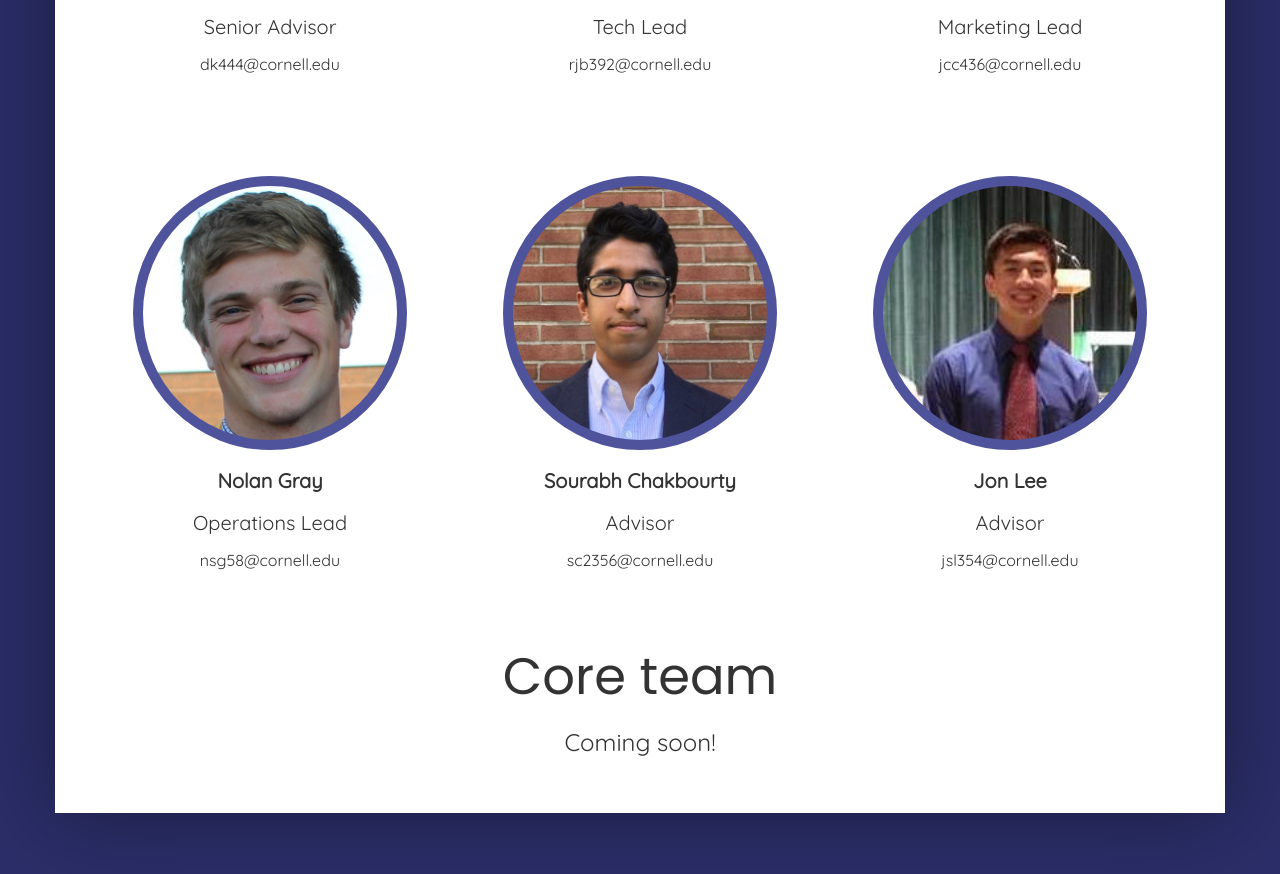
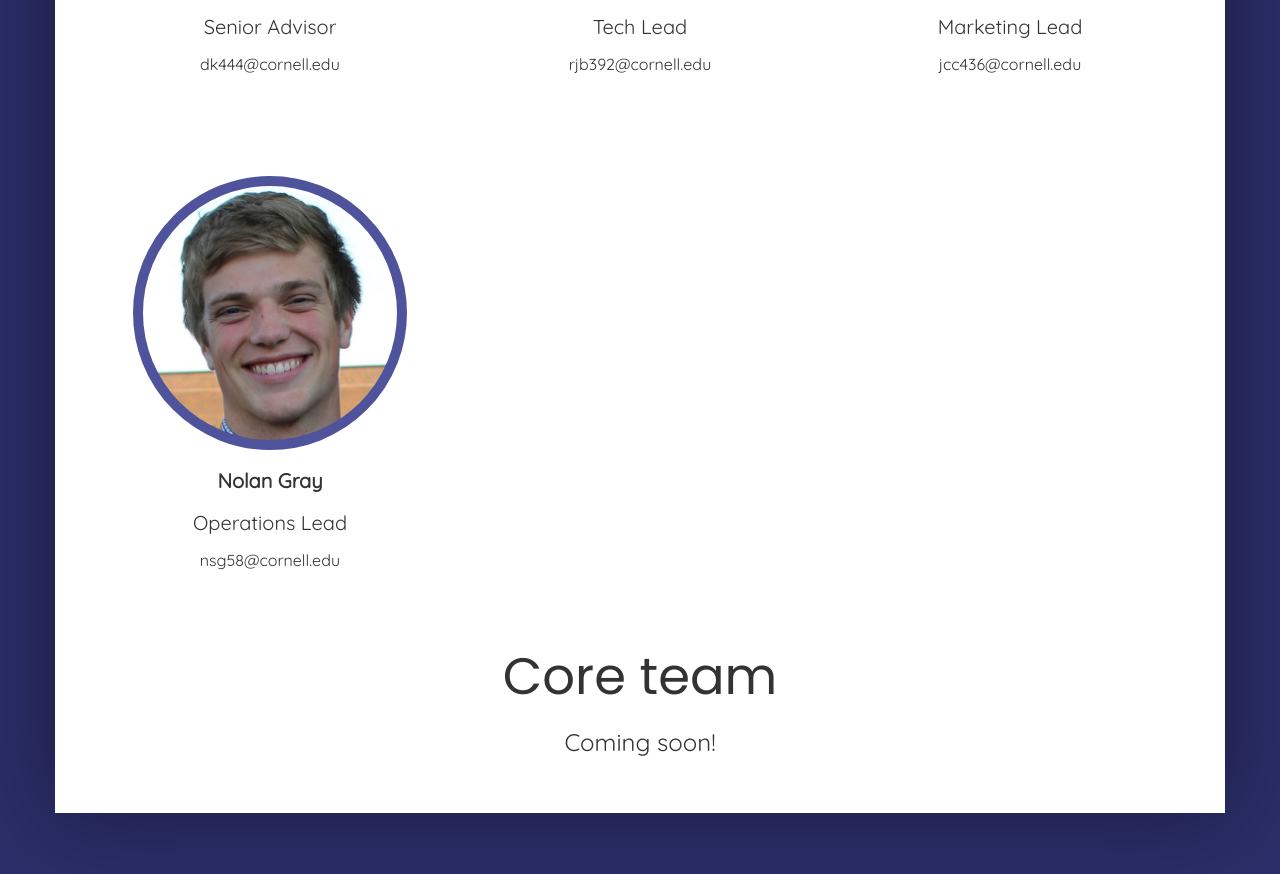
Before and after one commit to josephch405/CDSsite, a plain HTML site: page people.html in a window 1280 px wide. Shown: the part 1064-1938 px from the top of the page. Drawn offline with Linux system fonts and the light colour scheme.

Commit message:
remove ppl

```diff
--- a/people.html
+++ b/people.html
@@ -80,16 +80,6 @@
 				<h3><b>Nolan Gray</b></h3>
 				<h3>Operations Lead</h3> nsg58@cornell.edu
 			</div>
-			<div class="col-xs-12 col-sm-6 col-md-4 person">
-				<img src="./img/sourabh.png">
-				<h3><b>Sourabh Chakbourty</b></h3>
-				<h3>Advisor</h3> sc2356@cornell.edu
-			</div>
-			<div class="col-xs-12 col-sm-6 col-md-4 person">
-				<img src="./img/jon.jpg">
-				<h3><b>Jon Lee</b></h3>
-				<h3>Advisor</h3> jsl354@cornell.edu
-			</div>
 		</div>
 		<div class="col-xs-12" id="core-div">
 			<a class="anchor" id="core"></a>
```
